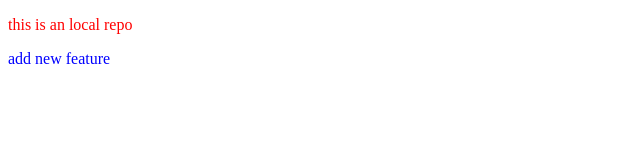
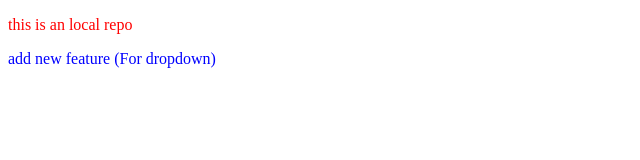
Before and after one commit to muaazarif3/Localrep, a plain HTML site: page index.html in a window 1280 px wide. Shown: the full height of the page, 0-640 px from the left. Drawn offline with Linux system fonts and the light colour scheme.

Commit message:
for dropdown

```diff
--- a/index.html
+++ b/index.html
@@ -8,6 +8,6 @@
 </head>
 <body>
     <p>this is an local repo</p>
-    <p>add new feature</p>
+    <p>add new feature (For dropdown)</p>
 </body>
 </html>
```
